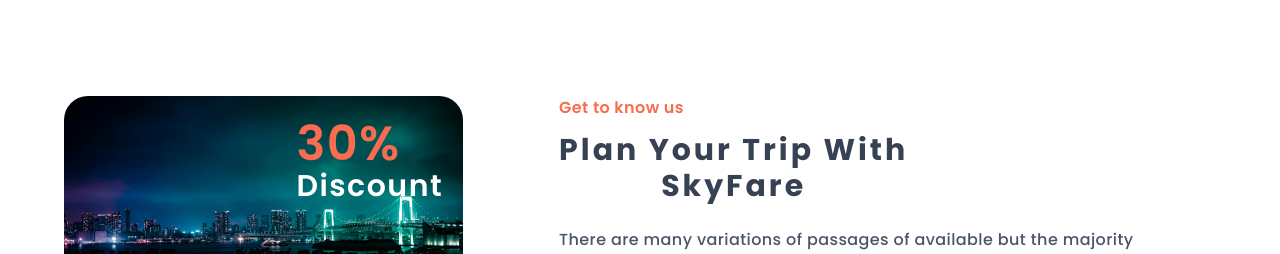
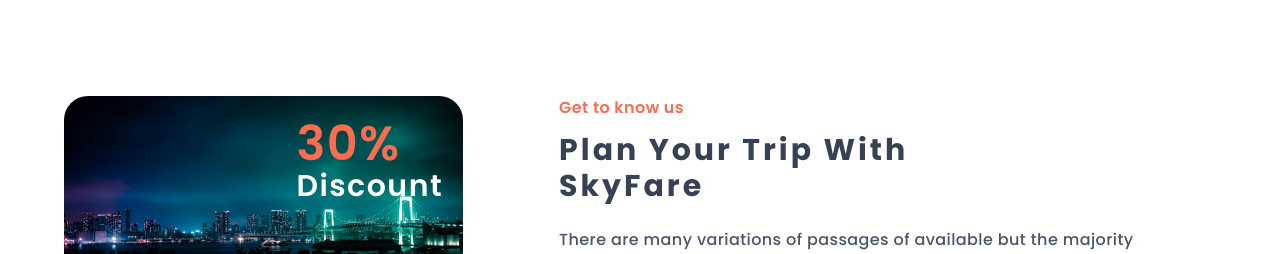
Before and after one commit to Mhhamd/travel-booking-app, a React (Vite) app: page / in a window 1280 px wide. Shown: the part 1160-1414 px from the top of the page. Built offline with nearby package versions, Linux system fonts and the light colour scheme; no server answers.

Commit message:
feat: Finalize app before build and deployment

```diff
--- a/package.json
+++ b/package.json
@@ -1,5 +1,6 @@
 {
     "name": "vite-project",
+    "homepage": "https://Mhhamd.github.io/travel-booking-app",
     "private": true,
     "version": "0.0.0",
     "type": "module",
@@ -7,7 +8,9 @@
         "dev": "vite",
         "build": "tsc -b && vite build",
         "lint": "eslint .",
-    "preview": "vite preview"
+        "preview": "vite preview",
+        "predeploy": "npm run build",
+        "deploy": "gh-pages -d dist"
     },
     "dependencies": {
         "@lottiefiles/dotlottie-react": "^0.13.3",
@@ -19,6 +22,7 @@
         "@types/react-lottie": "^1.2.10",
         "@types/swiper": "^5.4.3",
         "framer-motion": "^12.6.2",
+        "gh-pages": "^6.3.0",
         "lottie-react": "^2.4.1",
         "react": "^18.3.1",
         "react-dom": "^18.3.1",
--- a/src/components/Articles/Articles.tsx
+++ b/src/components/Articles/Articles.tsx
@@ -25,7 +25,7 @@
             }}
             className="w-full flex-center flex-col px-0 md:px-40"
         >
-            <div className="flex md:items-start items-center justify-center md:justify-start  flex-col gap-2">
+            <div className="flex md:items-start items-center justify-center md:justify-start mb-5 flex-col gap-2">
                 <p className="para-style text-nowrap">From the blog post</p>
                 <h1 className="header-style text-nowrap">News & Articles</h1>
             </div>
--- a/src/components/PlanTrip/PlanTrip.tsx
+++ b/src/components/PlanTrip/PlanTrip.tsx
@@ -42,7 +42,7 @@
                     <p className="text-[#f96c50] text-center md:text-left font-semibold tracking-wide">
                         Get to know us
                     </p>
-                    <h1 className="text-gray-700 capitalize text-center text-nowrap  font-bold text-2xl md:text-3xl tracking-widest ">
+                    <h1 className="text-gray-700 capitalize text-center text-nowrap md:text-left font-bold text-2xl md:text-3xl tracking-widest ">
                         Plan your trip with <br /> skyFare
                     </h1>
                 </div>
--- a/vite.config.ts
+++ b/vite.config.ts
@@ -5,4 +5,5 @@
 
 export default defineConfig({
     plugins: [react(), tailwindcss()],
+    base: '/travel-search-app',
 });
```
Also changed, not shown: 2 other files (tests, documents, lock files or other folders). Lines whose indentation alone changed are shown as unchanged.
